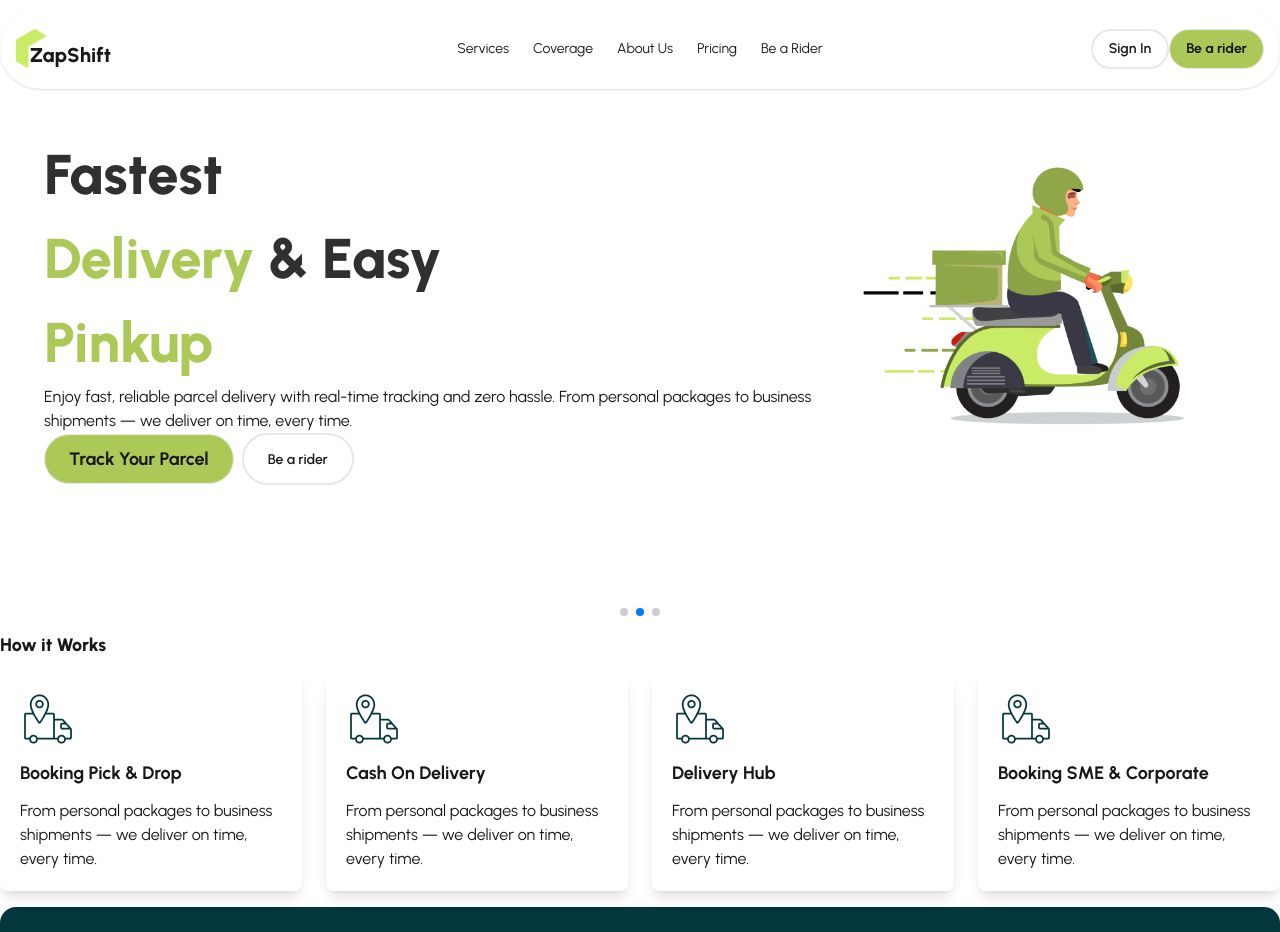
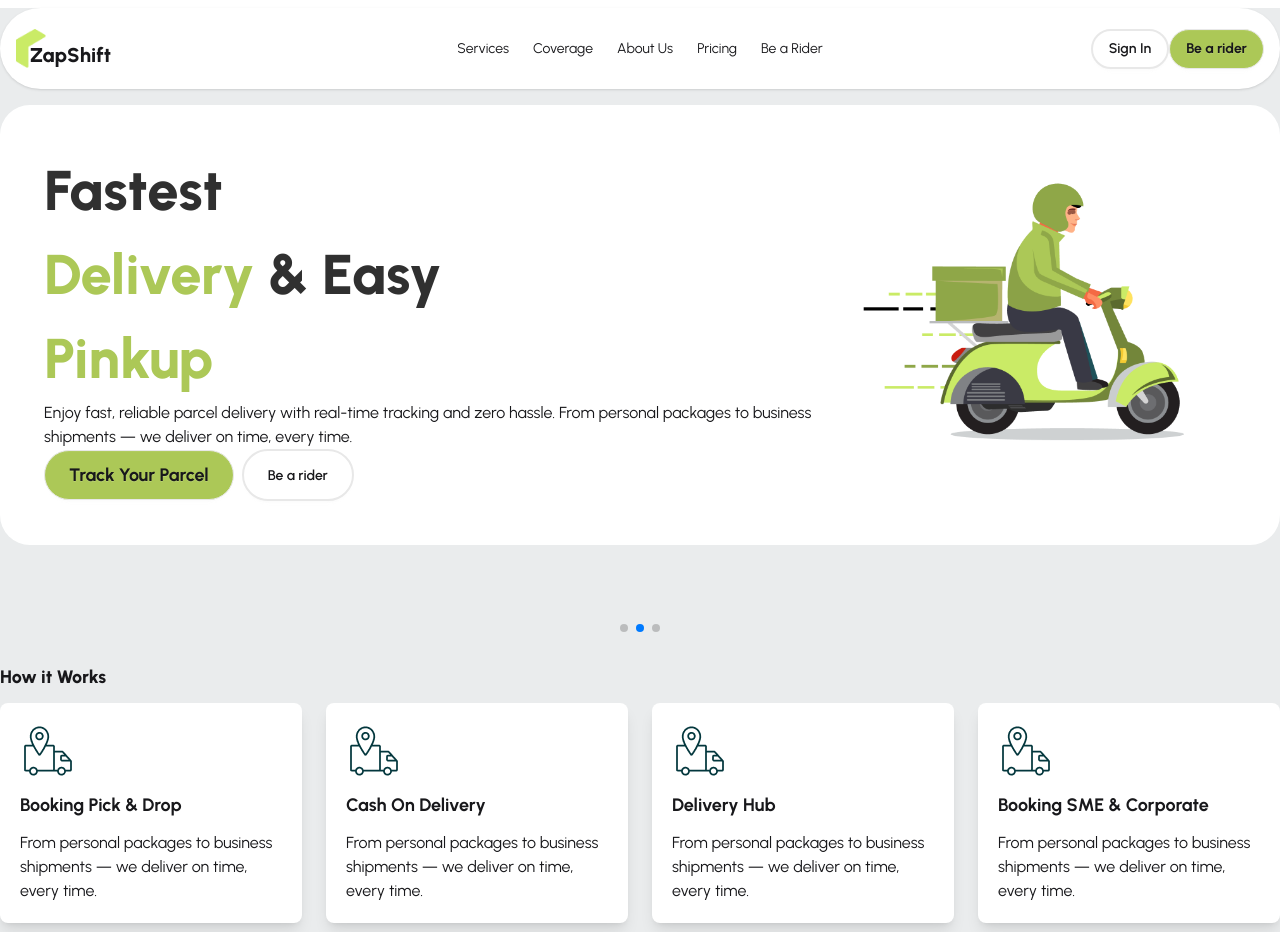
Before and after one commit to piyash-23/zap-shift, a React (Vite) app: page / in a window 1280 px wide. Shown: the top 932 px of the page. Built offline with nearby package versions, Linux system fonts and the light colour scheme.

Commit message:
theme correction

```diff
--- a/src/Utilities/Howit/Howit.jsx
+++ b/src/Utilities/Howit/Howit.jsx
@@ -8,7 +8,7 @@ const Howit = () => {
         <h1 className="font-extrabold text-lg">How it Works</h1>
       </div>
       <div className="grid grid-cols-1 md:grid-cols-2 lg:grid-cols-4 gap-6 my-3">
-        <div className="shadow-lg rounded-lg p-5">
+        <div className="shadow-lg rounded-lg p-5 bg-white">
           <img src={delivery} />
           <h2 className="text-lg font-bold my-3">Booking Pick & Drop</h2>
           <p>
@@ -16,7 +16,7 @@ const Howit = () => {
             every time.
           </p>
         </div>
-        <div className="shadow-lg rounded-lg p-5">
+        <div className="shadow-lg rounded-lg p-5 bg-white">
           <img src={delivery} />
           <h2 className="text-lg font-bold my-3">Cash On Delivery</h2>
           <p>
@@ -24,7 +24,7 @@ const Howit = () => {
             every time.
           </p>
         </div>
-        <div className="shadow-lg rounded-lg p-5">
+        <div className="shadow-lg rounded-lg p-5 bg-white">
           <img src={delivery} />
           <h2 className="text-lg font-bold my-3">Delivery Hub</h2>
           <p>
@@ -32,7 +32,7 @@ const Howit = () => {
             every time.
           </p>
         </div>
-        <div className="shadow-lg rounded-lg p-5">
+        <div className="shadow-lg rounded-lg p-5 bg-white">
           <img src={delivery} />
           <h2 className="text-lg font-bold my-3">Booking SME & Corporate</h2>
           <p>
--- a/src/Utilities/Swiper/SwipeHero.jsx
+++ b/src/Utilities/Swiper/SwipeHero.jsx
@@ -13,7 +13,7 @@ const SwipeHero = () => {
     <>
       <div>
         <Swiper
-          className="mySwiper"
+          className="mySwiper my-4"
           spaceBetween={20}
           centeredSlides={true}
           loop={true}
@@ -28,7 +28,7 @@ const SwipeHero = () => {
           modules={[Autoplay, Pagination, Navigation]}
         >
           <SwiperSlide>
-            <div className="p-7">
+            <div className="p-7 bg-white rounded-[30px]">
               <div className="flex flex-col md:flex-row justify-center items-center gap-4 p-4">
                 <div className="flex-2">
                   <img src={manrun} />
@@ -58,7 +58,7 @@ const SwipeHero = () => {
             </div>
           </SwiperSlide>
           <SwiperSlide>
-            <div className="p-7">
+            <div className="p-7 bg-white rounded-[30px]">
               <div className="flex flex-col md:flex-row justify-center items-center gap-4 p-4">
                 <div className="flex-2">
                   <h2 className="text-[56px] font-extrabold text-primary">
@@ -87,7 +87,7 @@ const SwipeHero = () => {
             </div>
           </SwiperSlide>
           <SwiperSlide>
-            <div className="p-7">
+            <div className="p-7 bg-white rounded-[30px]">
               <div className="flex flex-col md:flex-row justify-center items-center gap-4 p-4">
                 <div className="flex-2">
                   <h2 className="text-[56px] font-extrabold text-primary">
--- a/src/index.css
+++ b/src/index.css
@@ -2,6 +2,9 @@
 
 * {
   font-family: "Urbanist";
+}
+body {
+  background: #eaeced;
 }
 .pri-btn {
   background: #caeb66;
```
